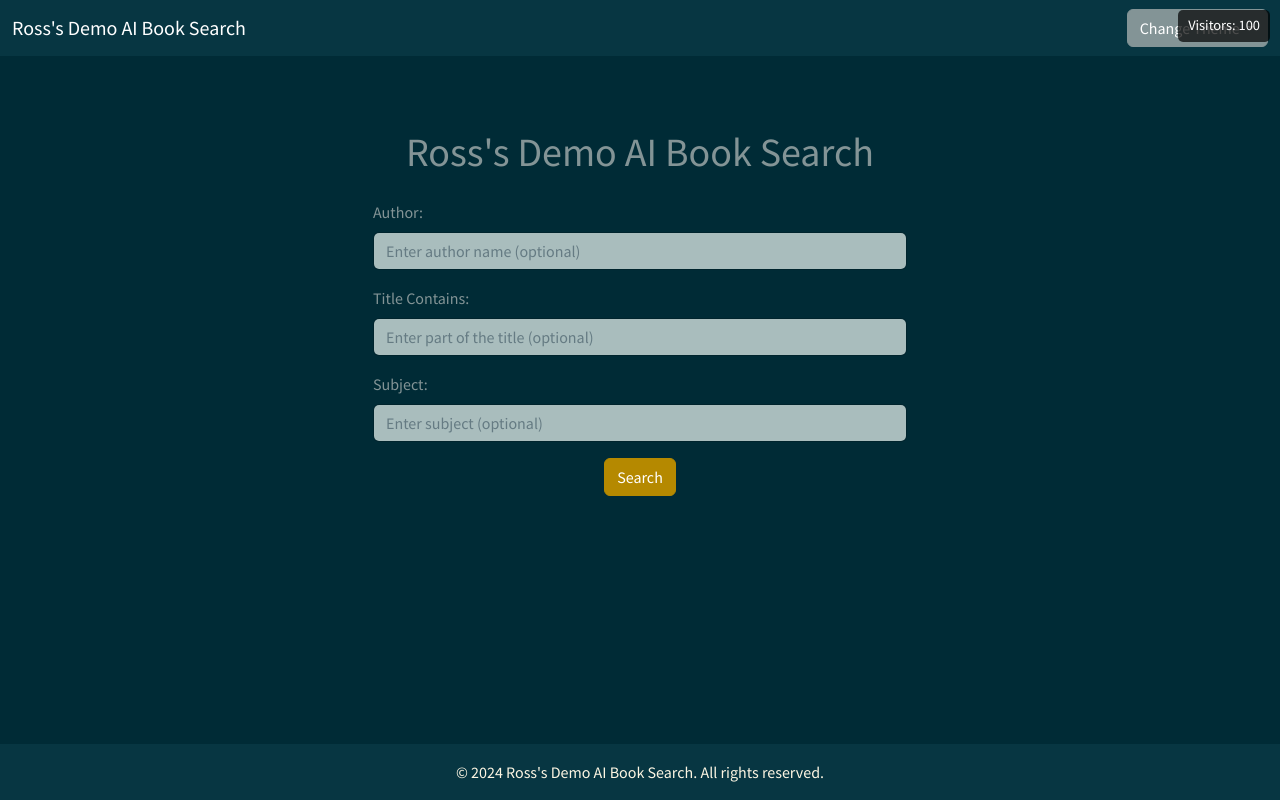
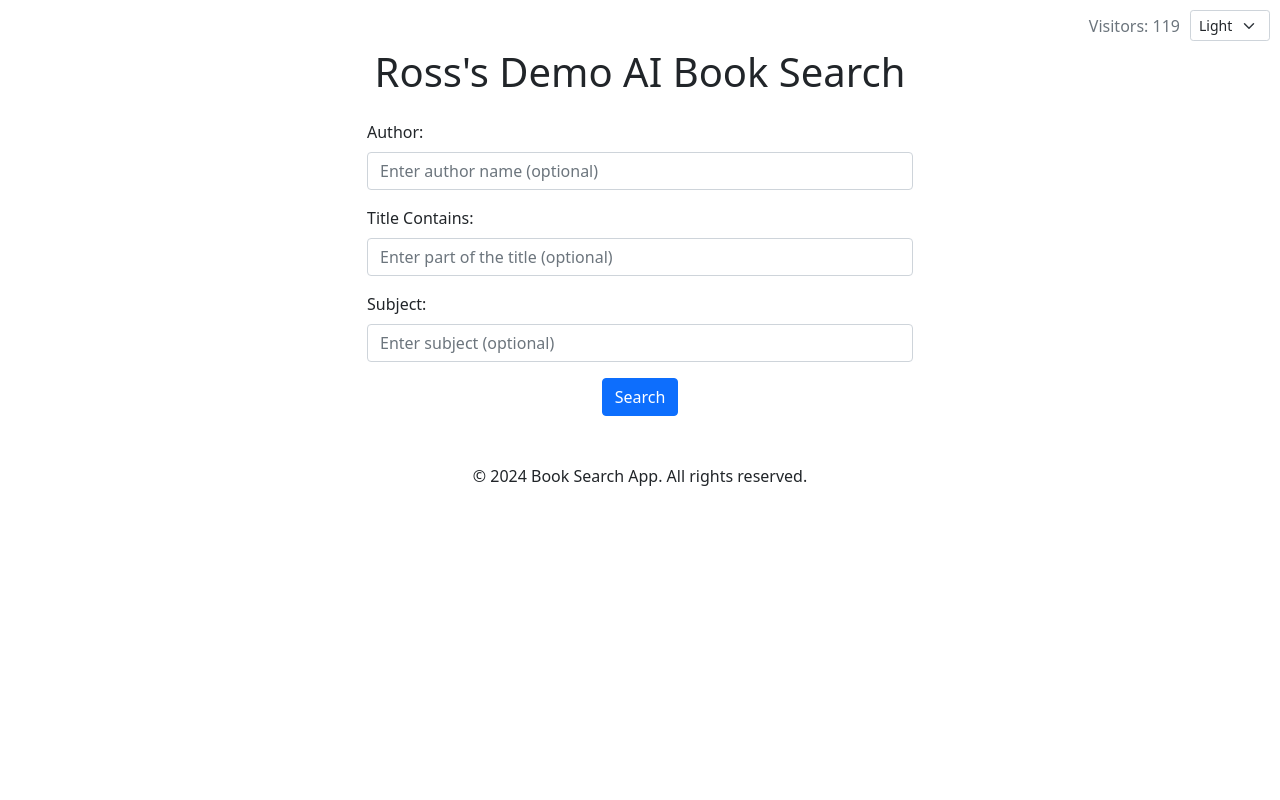
Before and after one commit to Rosssaab/BookSearchAI, a Flask app: page / in a window 1280 px wide. Run offline with Flask 3, Linux system fonts and the light colour scheme; some libraries are stand-ins or nearby versions.

Commit message:
Moved CSS to separate file and updated base.html

```diff
--- a/app.py
+++ b/app.py
@@ -2,9 +2,13 @@ import os
 from flask import Flask, render_template, request, jsonify
 import requests
 from datetime import datetime
+import logging
 
 # Initialize Flask app
 app = Flask(__name__)
+
+# Set up logging
+logging.basicConfig(level=logging.DEBUG)
 
 # Get API key from environment variable
 GOOGLE_BOOKS_API_KEY = os.environ.get('GOOGLE_BOOKS_API_KEY')
@@ -12,7 +16,7 @@ GOOGLE_BOOKS_API_URL = 'https://www.googleapis.com/books/v1/volumes'
 
 # Check if API key is set
 if not GOOGLE_BOOKS_API_KEY:
-    print("Warning: GOOGLE_BOOKS_API_KEY is not set in the environment variables")
+    logging.warning("GOOGLE_BOOKS_API_KEY is not set in the environment variables")
 
 # Visitor counter function
 def get_visitor_count():
@@ -32,64 +36,70 @@ def get_visitor_count():
 @app.route('/')
 def index():
     current_year = datetime.now().year
-    genres = ["Fiction", "Non-fiction", "Science Fiction", "Mystery", "Romance", "Biography", "History", "Self-help", "Thriller", "Fantasy"]
     visitor_count = get_visitor_count()
-    return render_template('index.html', current_year=current_year, genres=genres, visitor_count=visitor_count)
+    return render_template('index.html', current_year=current_year, visitor_count=visitor_count)
 
 @app.route('/search', methods=['GET'])
 def search():
-    start_year = request.args.get('start_year', '1950')
-    end_year = request.args.get('end_year', str(datetime.now().year))
-    author = request.args.get('author', '')
-    title = request.args.get('title', '')
-    subject = request.args.get('subject', '')
-    genres = request.args.getlist('genres')
+    try:
+        logging.debug(f"Search parameters: {request.args}")
+        author = request.args.get('author', '')
+        title = request.args.get('title', '')
+        subject = request.args.get('subject', '')
 
-    query_parts = []
-    if title:
-        query_parts.append(f'intitle:{title}')
-    if author:
-        query_parts.append(f'inauthor:{author}')
-    if subject:
-        query_parts.append(f'subject:{subject}')
-    if genres:
-        query_parts.extend(f'subject:{genre}' for genre in genres)
+        query_parts = []
+        if title:
+            query_parts.append(f'intitle:{title}')
+        if author:
+            query_parts.append(f'inauthor:{author}')
+        if subject:
+            query_parts.append(f'subject:{subject}')
 
-    query = ' '.join(query_parts)
+        query = ' '.join(query_parts)
+        logging.debug(f"Query: {query}")
 
-    params = {
-        'q': query,
-        'key': GOOGLE_BOOKS_API_KEY,
-        'maxResults': 40,
-        'langRestrict': 'en'
-    }
+        if not query:
+            logging.warning("No search criteria provided")
+            return jsonify([])
 
-    response = requests.get(GOOGLE_BOOKS_API_URL, params=params)
+        params = {
+            'q': query,
+            'key': GOOGLE_BOOKS_API_KEY,
+            'maxResults': 40,
+            'langRestrict': 'en'
+        }
 
-    if response.status_code == 200:
+        response = requests.get(GOOGLE_BOOKS_API_URL, params=params)
+        logging.debug(f"API response status: {response.status_code}")
+        response.raise_for_status()
+
         books_data = response.json().get('items', [])
+        logging.debug(f"Number of books found: {len(books_data)}")
+
         books = []
         for book in books_data:
             volume_info = book.get('volumeInfo', {})
-            published_date = volume_info.get('publishedDate', '')[:4]
-            if start_year <= published_date <= end_year:
-                isbn = 'No ISBN'
-                for identifier in volume_info.get('industryIdentifiers', []):
-                    if identifier.get('type') in ['ISBN_13', 'ISBN_10']:
-                        isbn = identifier.get('identifier')
-                        break
-                books.append({
-                    'title': volume_info.get('title', 'Unknown Title'),
-                    'authors': volume_info.get('authors', ['Unknown Author']),
-                    'publishedDate': published_date,
-                    'description': volume_info.get('description', 'No description available'),
-                    'imageLinks': volume_info.get('imageLinks', {}),
-                    'isbn': isbn
-                })
+            isbn = 'No ISBN'
+            for identifier in volume_info.get('industryIdentifiers', []):
+                if identifier.get('type') in ['ISBN_13', 'ISBN_10']:
+                    isbn = identifier.get('identifier')
+                    break
+            books.append({
+                'title': volume_info.get('title', 'Unknown Title'),
+                'authors': volume_info.get('authors', ['Unknown Author']),
+                'publishedDate': volume_info.get('publishedDate', '')[:4],
+                'description': volume_info.get('description', 'No description available'),
+                'imageLinks': volume_info.get('imageLinks', {}),
+                'isbn': isbn
+            })
         return jsonify(books)
-    else:
-        return jsonify({'error': 'Failed to fetch books from Google Books API'}), 500
+    except requests.RequestException as e:
+        logging.error(f"Error fetching books: {e}")
+        return jsonify({'error': str(e)}), 500
+    except Exception as e:
+        logging.error(f"Unexpected error: {e}")
+        return jsonify({'error': 'An unexpected error occurred'}), 500
 
 if __name__ == '__main__':
     port = int(os.environ.get('PORT', 8000))
-    app.run(host='0.0.0.0', port=port)
+    app.run(host='0.0.0.0', port=port, debug=True)
--- /dev/null
+++ b/static/css/styles.css
@@ -0,0 +1,129 @@
+body {
+    transition: background-color 0.3s, color 0.3s;
+}
+
+.dark-theme {
+    background-color: #333;
+    color: #fff;
+}
+
+.dark-theme .card {
+    background-color: #444;
+    color: #fff;
+}
+
+.dark-theme .card-text {
+    color: #ddd;
+}
+
+.dark-theme .text-muted {
+    color: #aaa !important;
+}
+
+.modal {
+    display: none;
+    position: fixed;
+    z-index: 1000;
+    left: 0;
+    top: 0;
+    width: 100%;
+    height: 100%;
+    background-color: rgba(0,0,0,0.7);
+}
+
+.modal-content {
+    background-color: #fefefe;
+    margin: 5% auto;
+    padding: 20px;
+    border: 1px solid #888;
+    width: 300px;
+    text-align: center;
+    display: flex;
+    flex-direction: column;
+    align-items: center;
+    justify-content: center;
+}
+
+.searching-gif {
+    width: 100px;
+    height: 100px;
+    margin-bottom: 20px;
+    animation: spin 2s linear infinite;
+}
+
+@keyframes spin {
+    0% { transform: rotate(0deg); }
+    100% { transform: rotate(360deg); }
+}
+
+.book-image {
+    cursor: pointer;
+    transition: transform 0.3s ease;
+}
+
+.book-image:hover {
+    transform: scale(1.05);
+}
+
+#imageModal .modal-content {
+    width: auto;
+    max-width: 70%;
+    background-color: transparent;
+    border: none;
+    box-shadow: none;
+}
+
+#imageModal img {
+    max-width: none;
+    height: 55vh;
+    width: auto;
+    object-fit: contain;
+    box-shadow: 0 0 30px rgba(255,255,255,0.2);
+}
+
+#buyButton {
+    margin-top: 20px;
+    padding: 15px 30px;
+    font-size: 1.4em;
+    background-color: #4CAF50;
+    border: none;
+    color: white;
+    text-decoration: none;
+    display: inline-block;
+    transition: background-color 0.3s;
+}
+
+#buyButton:hover {
+    background-color: #45a049;
+}
+
+#searchArea {
+    transition: all 0.3s ease-out;
+}
+
+#searchArea.shrink {
+    transform: scale(0.8);
+    opacity: 0.8;
+}
+
+#expandButton {
+    position: fixed;
+    bottom: 20px;
+    right: 20px;
+    z-index: 1000;
+    display: none;
+}
+
+#visitorCounter {
+    display: inline-block;
+    margin-right: 10px;
+    color: #6c757d;
+}
+
+.theme-visitor-container {
+    position: absolute;
+    top: 10px;
+    right: 10px;
+    display: flex;
+    align-items: center;
+}
--- a/static/js/script.js
+++ b/static/js/script.js
@@ -1,5 +1,3 @@
-// script.js
-
 let allBooks = [];
 let currentIndex = 0;
 const booksPerPage = 10;
@@ -12,6 +10,9 @@ document.addEventListener('DOMContentLoaded', function() {
     const imageModal = document.getElementById('imageModal');
     const modalImage = document.getElementById('modalImage');
     const buyButton = document.getElementById('buyButton');
+    const searchArea = document.getElementById('searchArea');
+    const expandButton = document.getElementById('expandButton');
+    const themeSelector = document.getElementById('themeSelector');
 
     function truncateText(text, limit) {
         const words = text.split(' ');
@@ -21,96 +22,80 @@ document.addEventListener('DOMContentLoaded', function() {
         return text;
     }
 
-    function displayResults(books, append = false) {
-        if (!append) {
+    function displayResults(books) {
         resultsDiv.innerHTML = '';
-            currentIndex = 0;
-        }
-
-        const fragment = document.createDocumentFragment();
         books.forEach(book => {
-            const bookElement = document.createElement('div');
-            bookElement.className = 'card mb-3';
-            const truncatedDescription = truncateText(book.description, 50);
-            const amazonSearchParam = book.isbn ? book.isbn : encodeURIComponent(book.title);
-            const largeImageUrl = book.imageLinks?.large || book.imageLinks?.thumbnail || 'placeholder.jpg';
-            bookElement.innerHTML = `
+            const bookDiv = document.createElement('div');
+            bookDiv.className = 'book-item mb-4';
+            bookDiv.innerHTML = `
+                <div class="card">
                     <div class="row g-0">
                         <div class="col-md-4">
-                        <img src="${book.imageLinks?.thumbnail || 'placeholder.jpg'}" class="img-fluid rounded-start book-image" alt="${book.title}" data-full-image="${largeImageUrl}" data-amazon-link="https://www.amazon.co.uk/s?k=${amazonSearchParam}">
+                            <img src="${book.imageLinks.thumbnail || 'placeholder.jpg'}" alt="${book.title}" class="img-fluid book-image" data-full-image="${book.imageLinks.small || book.imageLinks.thumbnail || 'placeholder.jpg'}">
                         </div>
                         <div class="col-md-8">
                             <div class="card-body">
                                 <h5 class="card-title">${book.title}</h5>
-                            <p class="card-text">Author(s): ${book.authors.join(', ')}</p>
+                                <p class="card-text">Author: ${book.authors.join(', ')}</p>
                                 <p class="card-text">Published: ${book.publishedDate}</p>
-                            <p class="card-text description">${truncatedDescription}</p>
-                            ${book.description.split(' ').length > 50 ? '<a href="#" class="read-more">Read more</a>' : ''}
+                                <p class="card-text">${truncateText(book.description, 30)}</p>
+                                <p class="card-text"><small class="text-muted">ISBN: ${book.isbn}</small></p>
+                            </div>
                         </div>
                     </div>
                 </div>
             `;
-            fragment.appendChild(bookElement);
+            resultsDiv.appendChild(bookDiv);
+        });
 
-            const readMoreLink = bookElement.querySelector('.read-more');
-            if (readMoreLink) {
-                readMoreLink.addEventListener('click', function(e) {
-                    e.preventDefault();
-                    const descriptionElement = bookElement.querySelector('.description');
-                    descriptionElement.textContent = book.description;
-                    this.style.display = 'none';
+        if (currentIndex + booksPerPage < allBooks.length) {
+            const moreButton = document.createElement('button');
+            moreButton.id = 'moreButton';
+            moreButton.className = 'btn btn-primary mt-3';
+            moreButton.textContent = 'Load More';
+            moreButton.addEventListener('click', loadMoreResults);
+            resultsDiv.appendChild(moreButton);
+        }
+
+        document.querySelectorAll('.book-image').forEach(img => {
+            img.addEventListener('click', function() {
+                modalImage.src = this.dataset.fullImage;
+                imageModal.style.display = 'block';
+                buyButton.href = `https://www.amazon.com/s?k=${encodeURIComponent(this.alt)}`;
+            });
         });
     }
 
-            const bookImage = bookElement.querySelector('.book-image');
-            bookImage.addEventListener('click', function() {
-                modalImage.src = this.dataset.fullImage;
-                buyButton.href = this.dataset.amazonLink;
-                imageModal.style.display = 'block';
-            });
-        });
-
-        resultsDiv.appendChild(fragment);
-        currentIndex += books.length;
-
-        // Add or update "More results" button
-        let moreButton = document.getElementById('moreButton');
-        if (!moreButton) {
-            moreButton = document.createElement('button');
-            moreButton.id = 'moreButton';
-            moreButton.className = 'btn btn-primary mt-3';
-            moreButton.textContent = 'More results';
-            moreButton.addEventListener('click', loadMoreResults);
-            resultsDiv.after(moreButton);
-        }
-        moreButton.style.display = currentIndex < allBooks.length ? 'block' : 'none';
-
-        searchButton.textContent = 'New Search';
-        searchButton.classList.remove('btn-primary');
-        searchButton.classList.add('btn-secondary');
+    function loadMoreResults() {
+        currentIndex += booksPerPage;
+        displayResults(allBooks.slice(currentIndex, currentIndex + booksPerPage));
     }
 
-    function loadMoreResults() {
-        const nextBooks = allBooks.slice(currentIndex, currentIndex + booksPerPage);
-        displayResults(nextBooks, true);
+    function shrinkSearchArea() {
+        searchArea.classList.add('shrink');
+        expandButton.style.display = 'block';
+    }
+
+    function expandSearchArea() {
+        searchArea.classList.remove('shrink');
+        expandButton.style.display = 'none';
+        resultsDiv.innerHTML = '';
+        const moreButton = document.getElementById('moreButton');
+        if (moreButton) moreButton.style.display = 'none';
+        resetSearch();
     }
 
     function resetSearch() {
-        resultsDiv.innerHTML = '';
         searchButton.textContent = 'Search';
         searchButton.classList.remove('btn-secondary');
         searchButton.classList.add('btn-primary');
-        const moreButton = document.getElementById('moreButton');
-        if (moreButton) moreButton.style.display = 'none';
         allBooks = [];
         currentIndex = 0;
+        searchForm.reset();
     }
 
     searchForm.addEventListener('submit', function(e) {
         e.preventDefault();
-        if (searchButton.textContent === 'New Search') {
-            resetSearch();
-        } else {
         const formData = new FormData(this);
         const searchParams = new URLSearchParams(formData);
         searchingModal.style.display = 'block';
@@ -118,19 +103,33 @@ document.addEventListener('DOMContentLoaded', function() {
         fetch('/search?' + searchParams.toString(), {
             method: 'GET'
         })
-            .then(response => response.json())
-            .then(books => {
+        .then(response => {
+            if (!response.ok) {
+                throw new Error(`HTTP error! status: ${response.status}`);
+            }
+            return response.json();
+        })
+        .then(data => {
             searchingModal.style.display = 'none';
-                allBooks = books;
+            if (data.error) {
+                throw new Error(data.error);
+            }
+            if (data.length > 0) {
+                allBooks = data;
                 displayResults(allBooks.slice(0, booksPerPage));
+                shrinkSearchArea();
+            } else {
+                resultsDiv.innerHTML = '<p>No books found. Please try a different search.</p>';
+            }
         })
         .catch(error => {
             console.error('Error:', error);
             searchingModal.style.display = 'none';
-                resultsDiv.innerHTML = '<p>An error occurred while fetching results.</p>';
+            resultsDiv.innerHTML = `<p>An error occurred while fetching results: ${error.message}</p>`;
         });
-        }
     });
+
+    expandButton.addEventListener('click', expandSearchArea);
 
     imageModal.addEventListener('click', function(e) {
         if (e.target === imageModal || e.target === modalImage) {
@@ -141,4 +140,9 @@ document.addEventListener('DOMContentLoaded', function() {
     buyButton.addEventListener('click', function(e) {
         e.stopPropagation();
     });
+
+    // Theme selector
+    themeSelector.addEventListener('change', function() {
+        document.body.className = this.value === 'dark' ? 'dark-theme' : '';
     });
+});
--- a/templates/base.html
+++ b/templates/base.html
@@ -3,123 +3,27 @@
 <head>
     <meta charset="UTF-8">
     <meta name="viewport" content="width=device-width, initial-scale=1.0">
-    <title>{% block title %}Ross's Demo AI Book Search{% endblock %}</title>
-    <!-- Bootstrap CSS (Solar theme as default) -->
-    <link id="theme-style" rel="stylesheet" href="https://cdn.jsdelivr.net/npm/bootswatch@5.3.1/dist/solar/bootstrap.min.css">
+    <title>{% block title %}Book Search{% endblock %}</title>
+    <link href="https://cdn.jsdelivr.net/npm/bootstrap@5.1.3/dist/css/bootstrap.min.css" rel="stylesheet">
     <link rel="stylesheet" href="https://cdnjs.cloudflare.com/ajax/libs/font-awesome/5.15.3/css/all.min.css">
-    <style>
-        html, body {
-            min-height: 100vh;
-        }
-        body {
-            display: flex;
-            flex-direction: column;
-            background-color: var(--bs-body-bg);
-            color: var(--bs-body-color);
-        }
-        .container {
-            flex: 1;
-        }
-        footer {
-            margin-top: auto;
-        }
-    </style>
+    <link rel="stylesheet" href="{{ url_for('static', filename='css/styles.css') }}">
     {% block extra_css %}{% endblock %}
 </head>
 <body>
-    <nav class="navbar navbar-expand-lg navbar-dark bg-dark">
-        <div class="container-fluid">
-            <a class="navbar-brand" href="{{ url_for('index') }}">Ross's Demo AI Book Search</a>
-            <button class="navbar-toggler" type="button" data-bs-toggle="collapse" data-bs-target="#navbarSupportedContent">
-                <span class="navbar-toggler-icon"></span>
-            </button>
-            <div class="collapse navbar-collapse" id="navbarSupportedContent">
-                <ul class="navbar-nav me-auto mb-2 mb-lg-0">
-                    <li class="nav-item">
-                       <!-- <a class="nav-link" href="{{ url_for('index') }}">Home</a> -->
-                    </li>
-                    <!-- Add more nav items here as you create the corresponding routes -->
-                </ul>
-                <div class="dropdown">
-                    <button class="btn btn-secondary dropdown-toggle" type="button" id="themeDropdown" data-bs-toggle="dropdown" aria-expanded="false">
-                        Change Theme
-                    </button>
-                    <ul class="dropdown-menu dropdown-menu-end" aria-labelledby="themeDropdown">
-                        <li><a class="dropdown-item" href="#" data-theme="default">Default Bootstrap</a></li>
-                        <li><a class="dropdown-item" href="#" data-theme="cerulean">Cerulean</a></li>
-                        <li><a class="dropdown-item" href="#" data-theme="cosmo">Cosmo</a></li>
-                        <li><a class="dropdown-item" href="#" data-theme="cyborg">Cyborg</a></li>
-                        <li><a class="dropdown-item" href="#" data-theme="darkly">Darkly</a></li>
-                        <li><a class="dropdown-item" href="#" data-theme="flatly">Flatly</a></li>
-                        <li><a class="dropdown-item" href="#" data-theme="journal">Journal</a></li>
-                        <li><a class="dropdown-item" href="#" data-theme="litera">Litera</a></li>
-                        <li><a class="dropdown-item" href="#" data-theme="lumen">Lumen</a></li>
-                        <li><a class="dropdown-item" href="#" data-theme="lux">Lux</a></li>
-                        <li><a class="dropdown-item" href="#" data-theme="materia">Materia</a></li>
-                        <li><a class="dropdown-item" href="#" data-theme="minty">Minty</a></li>
-                        <li><a class="dropdown-item" href="#" data-theme="pulse">Pulse</a></li>
-                        <li><a class="dropdown-item" href="#" data-theme="quartz">Quartz</a></li>
-                        <li><a class="dropdown-item" href="#" data-theme="sandstone">Sandstone</a></li>
-                        <li><a class="dropdown-item" href="#" data-theme="simplex">Simplex</a></li>
-                        <li><a class="dropdown-item" href="#" data-theme="sketchy">Sketchy</a></li>
-                        <li><a class="dropdown-item" href="#" data-theme="slate">Slate</a></li>
-                        <li><a class="dropdown-item" href="#" data-theme="solar">Solar</a></li>
-                        <li><a class="dropdown-item" href="#" data-theme="spacelab">Spacelab</a></li>
-                        <li><a class="dropdown-item" href="#" data-theme="superhero">Superhero</a></li>
-                        <li><a class="dropdown-item" href="#" data-theme="united">United</a></li>
-                        <li><a class="dropdown-item" href="#" data-theme="yeti">Yeti</a></li>
-                    </ul>
-                </div>
-            </div>
-        </div>
-    </nav>
+    <header>
+        <!-- You can add a header here if needed -->
+    </header>
 
-    <div class="container my-4">
-        {% block content %}{% endblock %}
-    </div>
+    <main>
+        {% block content %}
+        {% endblock %}
+    </main>
 
-    <footer class="bg-dark text-light py-3">
-        <div class="container text-center">
-            &copy; {{ current_year }} Ross's Demo AI Book Search. All rights reserved.
-        </div>
+    <footer class="mt-5 text-center">
+        <p>&copy; {{ current_year }} Book Search App. All rights reserved.</p>
     </footer>
 
-    <!-- Bootstrap JS Bundle with Popper -->
-    <script src="https://cdn.jsdelivr.net/npm/bootstrap@5.3.0/dist/js/bootstrap.bundle.min.js"></script>
-    <!-- Your custom script -->
-    <script src="{{ url_for('static', filename='js/script.js') }}"></script>
+    <script src="https://cdn.jsdelivr.net/npm/bootstrap@5.1.3/dist/js/bootstrap.bundle.min.js"></script>
     {% block extra_js %}{% endblock %}
-    <script>
-        document.addEventListener('DOMContentLoaded', function() {
-            const themeStyle = document.getElementById('theme-style');
-            const dropdownMenu = document.querySelector('.dropdown-menu');
-
-            function applyTheme(theme) {
-                if (theme === 'default') {
-                    themeStyle.href = 'https://cdn.jsdelivr.net/npm/bootstrap@5.3.0/dist/css/bootstrap.min.css';
-                } else {
-                    themeStyle.href = `https://cdn.jsdelivr.net/npm/bootswatch@5.3.1/dist/${theme}/bootstrap.min.css`;
-                }
-                document.body.className = theme;
-                // Force a repaint to ensure the background color is updated
-                document.body.style.display = 'none';
-                document.body.offsetHeight; // Trigger a reflow
-                document.body.style.display = '';
-            }
-
-            dropdownMenu.addEventListener('click', function(e) {
-                e.preventDefault();
-                if (e.target.hasAttribute('data-theme')) {
-                    const theme = e.target.getAttribute('data-theme');
-                    applyTheme(theme);
-                    localStorage.setItem('theme', theme);
-                }
-            });
-
-            // Load saved theme or set to Solar if no theme is saved
-            const savedTheme = localStorage.getItem('theme') || 'solar';
-            applyTheme(savedTheme);
-        });
-    </script>
 </body>
 </html>
--- a/templates/index.html
+++ b/templates/index.html
@@ -84,21 +84,28 @@
         display: none;
     }
     #visitorCounter {
-        position: fixed;
+        display: inline-block;
+        margin-right: 10px;
+        color: #6c757d;
+    }
+    .theme-visitor-container {
+        position: absolute;
         top: 10px;
         right: 10px;
-        background-color: rgba(0, 0, 0, 0.7);
-        color: white;
-        padding: 5px 10px;
-        border-radius: 5px;
-        font-size: 0.9em;
+        display: flex;
+        align-items: center;
     }
 </style>
 {% endblock %}
 
 {% block content %}
-<div id="visitorCounter">Visitors: {{ visitor_count }}</div>
-
+<div class="theme-visitor-container">
+    <span id="visitorCounter">Visitors: {{ visitor_count }}</span>
+    <select id="themeSelector" class="form-select form-select-sm" style="width: auto;">
+        <option value="light">Light</option>
+        <option value="dark">Dark</option>
+    </select>
+</div>
 <div class="container mt-5">
     <div id="searchArea" class="row justify-content-center">
         <div class="col-12 col-md-8 col-lg-6">
--- /dev/null
+++ b/visitor_count.txt
@@ -0,0 +1 @@
+118
```
Lines whose indentation alone changed are shown as unchanged.
